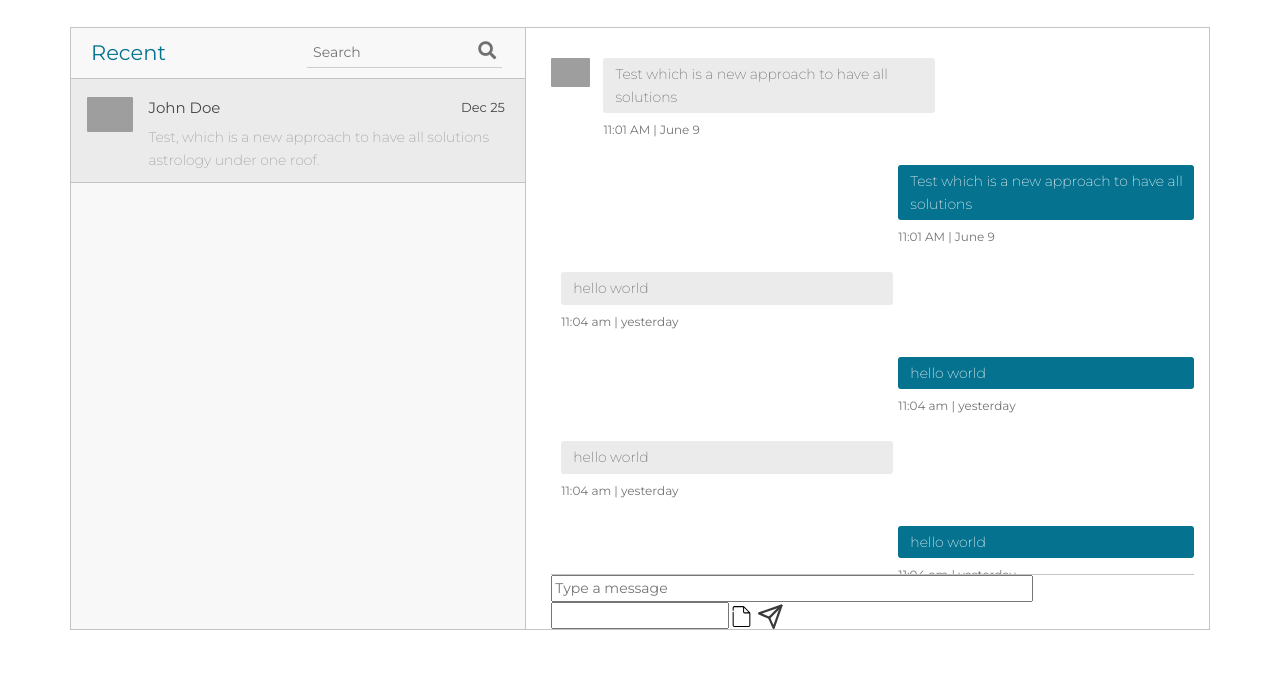
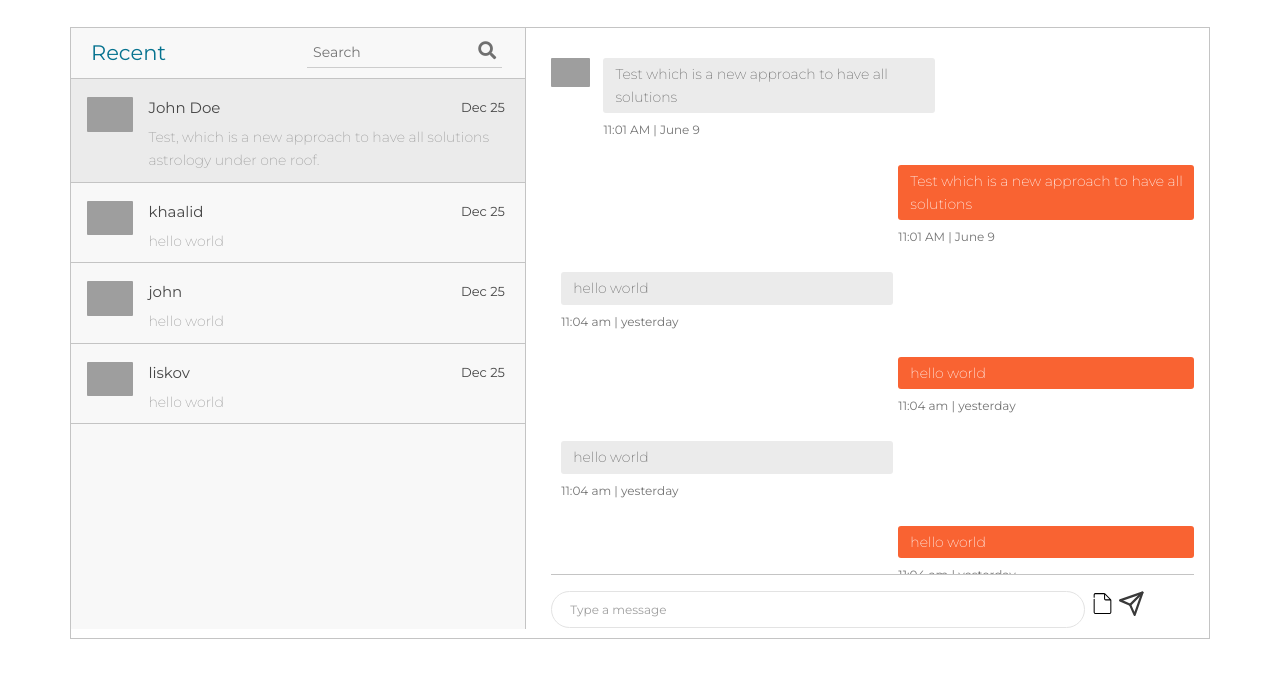
Before and after one commit to Khaalidsub/WebTechAssignment, a plain HTML site: page chat.html in a window 1280 px wide. Shown: the part 127-804 px from the top of the page. Drawn offline with nearby package versions, Linux system fonts and the light colour scheme; some packages are replaced by stand-ins of ours; grey boxes are pictures that could not be loaded.

Commit message:
Complete chat functionality

````diff
--- a/assets/js/scripts/chat.js
+++ b/assets/js/scripts/chat.js
@@ -1,16 +1,3 @@
-// ```
-// user : {
-//     id:0
-//     name
-//     messages:[],
-// }
-
-// messages : {
-//     message
-//     time
-//     date
-// }
-// ```;
 
 const messages = [
   { message: "hello world", time: "11:04 am", date: "yesterday", sent: false },
@@ -25,13 +12,48 @@ const chatConversations = [
   { id: 1, name: "john", messages: messages },
   { id: 2, name: "liskov", messages: messages },
 ];
+
+let conversationIndex = 0;
+
+const createChatConversation = (search = '')=>{
+
+    $('#inbox').append(`
+    <div  class="chat_list active_chat">
+    <div id='conversation' class="chat_people ">
+      <div class="chat_img"> <img src="https://ptetutorials.com/images/user-profile.png" alt="sunil"> </div>
+      <div class="chat_ib">
+        <h5>John Doe<span class="chat_date">Dec 25</span></h5>
+        <p >Test, which is a new approach to have all solutions
+          astrology under one roof.</p>
+      </div>
+    </div>
+    </div>
+    `)
+    chatConversations.map(chat=>{
+        if (chat.name.toLowerCase().includes(search)) {
+            $('#inbox').append(`
+            <div  class="chat_list">
+            <div id='conversation' class="chat_people">
+              <div class="chat_img"> <img src="https://ptetutorials.com/images/user-profile.png" alt="sunil"> </div>
+              <div  class="chat_user chat_ib">
+                <h5>${chat.name}<span class="chat_date">Dec 25</span></h5>
+                <p >${chat.messages[chat.messages.length - 1].message}</p>
+              </div>
+            </div>
+          </div>
+            `)
+        }
+
+    })
+}
+
 setTimeout(() => {
-  chatConversations[0].messages.forEach((message) => {
+  chatConversations.find(chat=>chat.id === conversationIndex).messages.forEach((message) => {
     if (message.sent) {
       $("#msg_history").append(`
             <div class="outgoing_msg">
             <div class="sent_msg">
-              <p>${message.message}</p>
+              <p class="bg-primary">${message.message}</p>
               <span class="time_date"> ${message.time}   |    ${message.date}</span> </div>
           </div>
             `);
@@ -49,23 +71,29 @@ setTimeout(() => {
     }
   });
 }, 3000);
-// setTimeout(() => {
-
-// $('#message').append(`
-// <div class="bg-secondary h-50 w-25 my-2 px-2 rounded">
-// <p class='text-white text-sm' >Hello my friend</p>
-// </div>
-// `)
-
-// setTimeout(() => {
-//     $('#message').append(`
-//     <div class="bg-secondary h-50 w-25 my-2 px-2 rounded">
-//     <p class='text-white text-sm' >How are you doing today?</p>
-//     </div>
-//     `)
-// },3000)
-// }, 3000);
 
 // GET THE INPUT OF THE USER WHEN HE ENTERS
-// GET THE FILE THAT HAS BEEN UPLOADED
-// HIDE THE CHAT IF THE PAGE IS SMALLER
+const sendMessage  = (message) => {
+    $("#msg_history").append(`
+    <div class="outgoing_msg">
+    <div class="sent_msg">
+      <p class="bg-primary" >${message}</p>
+      <span class="time_date"> now   |    now</span> </div>
+  </div>
+    `);
+}
+
+createChatConversation()
+
+$('#send').click(() => {
+   const message = $('#send_message').val();
+   sendMessage(message)
+   $('#send_message').text() = ''
+})
+
+
+$('#search').on('keypress',() => {
+    $('#inbox').empty();
+    createChatConversation($('#search').val().toLowerCase().trim())
+
+})
--- a/chat.html
+++ b/chat.html
@@ -1,12 +1,14 @@
 <!doctype html>
 <html lang="en">
+
 <head>
   <meta charset="utf-8" />
   <link rel="apple-touch-icon" sizes="76x76" href="../assets/img/apple-icon.png">
   <link rel="icon" type="image/png" href="../assets/img/favicon.png">
   <meta http-equiv="X-UA-Compatible" content="IE=edge,chrome=1" />
   <title>Assignment 2</title>
-    <meta content='width=device-width, initial-scale=1.0, maximum-scale=1.0, user-scalable=0, shrink-to-fit=no' name='viewport' />
+  <meta content='width=device-width, initial-scale=1.0, maximum-scale=1.0, user-scalable=0, shrink-to-fit=no'
+    name='viewport' />
 
   <!--     Fonts and icons     -->
   <link href="https://fonts.googleapis.com/css?family=Montserrat:400,700,200" rel="stylesheet" />
@@ -20,17 +22,23 @@
   <link href="../assets/demo/demo.css" rel="stylesheet" />
   <script src="https://code.jquery.com/jquery-3.5.0.js"></script>
 </head>
+
 <body>
   <style>
     textarea {
       resize: none;
+    }
+
+    input[type="file"] {
+      display: none;
     }
   </style>
 
   <nav class="navbar navbar-expand-lg bg-primary">
     <div class="container">
       <a class="navbar-brand" href="#">Home</a>
-        <button class="navbar-toggler" type="button" data-toggle="collapse" data-target="#navbarNav" aria-controls="navbarNav" aria-expanded="false" aria-label="Toggle navigation">
+      <button class="navbar-toggler" type="button" data-toggle="collapse" data-target="#navbarNav"
+        aria-controls="navbarNav" aria-expanded="false" aria-label="Toggle navigation">
         <span class="navbar-toggler-icon"></span>
       </button>
       <div class="collapse navbar-collapse" id="navbarNav">
@@ -65,23 +73,16 @@
               </div>
               <div class="srch_bar">
                 <div class="stylish-input-group">
-                    <input type="text" class="search-bar"  placeholder="Search" >
+                  <input id="search" type="text" class="search-bar" placeholder="Search">
                   <span class="input-group-addon">
                     <button type="button"> <i class="fa fa-search" aria-hidden="true"></i> </button>
-                    </span> </div>
-                </div>
-              </div>
-              <div class="inbox_chat">
-                <div class="chat_list active_chat">
-                  <div class="chat_people">
-                    <div class="chat_img"> <img src="https://ptetutorials.com/images/user-profile.png" alt="sunil"> </div>
-                    <div class="chat_ib">
-                      <h5>John Doe<span class="chat_date">Dec 25</span></h5>
-                      <p>Test, which is a new approach to have all solutions
-                        astrology under one roof.</p>
+                  </span>
                 </div>
               </div>
             </div>
+
+            <div id='inbox'  class="inbox_chat">
+
 
 
 
@@ -91,28 +92,41 @@
           <div class="mesgs">
             <div id="msg_history" class="msg_history">
               <div class="incoming_msg">
-                  <div class="incoming_msg_img"> <img src="https://ptetutorials.com/images/user-profile.png" alt="sunil"> </div>
+                <div class="incoming_msg_img"> <img src="https://ptetutorials.com/images/user-profile.png" alt="sunil">
+                </div>
                 <div class="received_msg">
                   <div class="received_withd_msg">
                     <p>Test which is a new approach to have all
                       solutions</p>
-                      <span class="time_date"> 11:01 AM    |    June 9</span></div>
+                    <span class="time_date"> 11:01 AM | June 9</span>
+                  </div>
                 </div>
               </div>
               <div class="outgoing_msg">
                 <div class="sent_msg">
-                    <p>Test which is a new approach to have all
+                  <p class="bg-primary">Test which is a new approach to have all
                     solutions</p>
-                    <span class="time_date"> 11:01 AM    |    June 9</span> </div>
+                  <span class="time_date"> 11:01 AM | June 9</span>
+                </div>
               </div>
 
             </div>
             <div class="type_msg">
-                <div class="flex flex-row justify-items-center">
-                  <input type="text" class="write_msg w-75" placeholder="Type a message" />
+              <div class="form-row mt-3 ">
+                <div class="form-group  col-md-10">
+                  <input id="send_message" type="text" class="write_msg form-control" placeholder="Type a message" />
+                </div>
+                <div class="form-group">
+                  <label class="custom-file-upload">
+                    <input type="file" />
+                    <img style="height: 25px; cursor:pointer;" src="../assets/svg/file.svg" alt="" srcset="">
+                  </label>
+
+                  <img id='send' style="height: 25px; cursor:pointer;" src="../assets/svg/send.svg" alt="" srcset="">
+                </div>
+
                 <!-- <button class="msg_send_btn" type="button"><i class="fa fa-paper-plane-o" aria-hidden="true"></i></button> -->
-                  <input><img  style="height: 25px; cursor:pointer;" src="../assets/svg/file.svg" alt="" srcset=""/></input>
-                  <img  style="height: 25px; cursor:pointer;" src="../assets/svg/send.svg" alt="" srcset="">
+
               </div>
             </div>
           </div>
@@ -136,13 +150,15 @@
   <!--  Plugin for the Sliders, full documentation here: http://refreshless.com/nouislider/ -->
   <script src="../assets/js/plugins/nouislider.min.js" type="text/javascript"></script>
 
-    <!--  Plugin for the DatePicker, full documentation here: https://github.com/uxsolutions/bootstrap-datepicker --><script src="../assets/js/plugins/bootstrap-datepicker.js" type="text/javascript"></script>
+  <!--  Plugin for the DatePicker, full documentation here: https://github.com/uxsolutions/bootstrap-datepicker -->
+  <script src="../assets/js/plugins/bootstrap-datepicker.js" type="text/javascript"></script>
 
   <!--  Google Maps Plugin    -->
-    <script  src="https://maps.googleapis.com/maps/api/js?key=YOUR_KEY_HERE"></script>
+  <script src="https://maps.googleapis.com/maps/api/js?key=YOUR_KEY_HERE"></script>
 
 
   <!-- Control Center for Now Ui Kit: parallax effects, scripts for the example pages etc -->
   <script src="../assets/js/now-ui-kit.js?v=1.2.0" type="text/javascript"></script>
 </body>
+
 </html>
````
Lines whose indentation alone changed are shown as unchanged.
